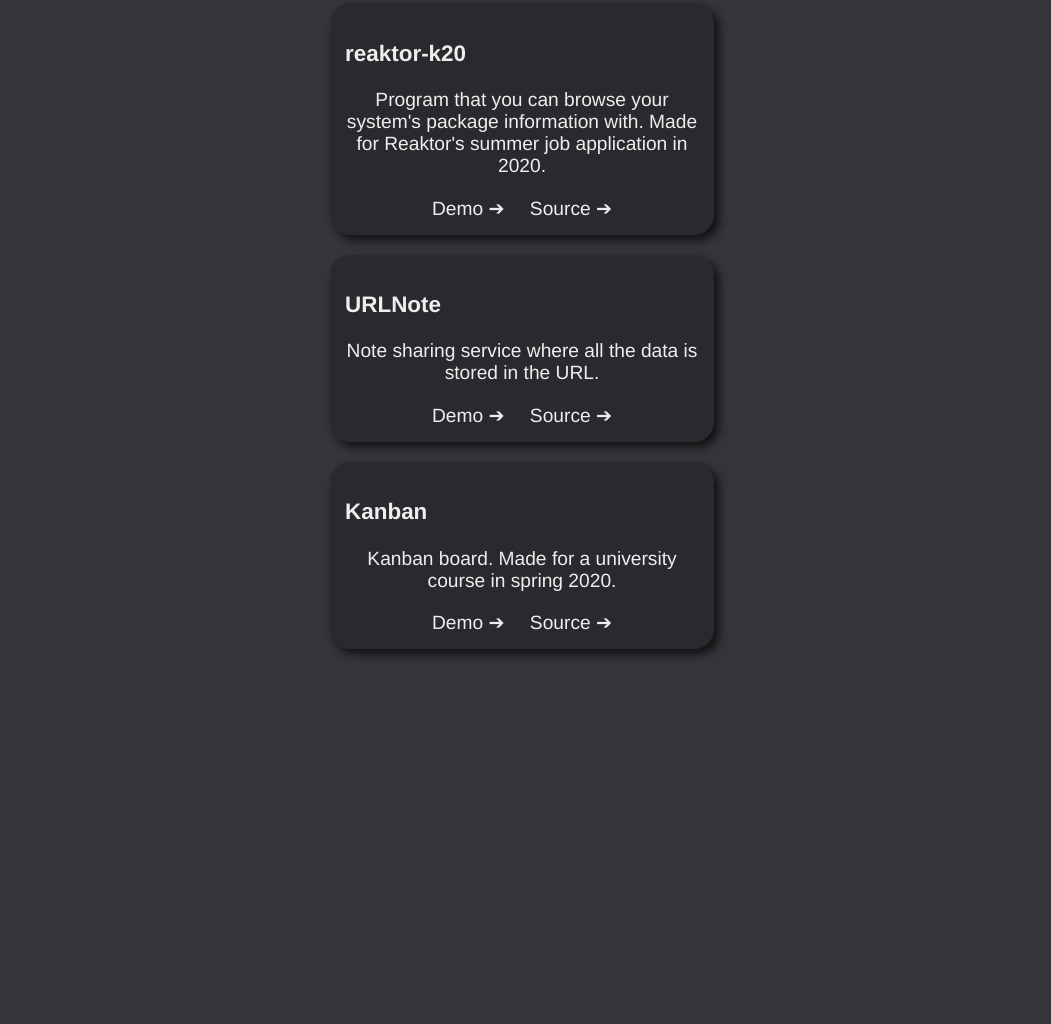
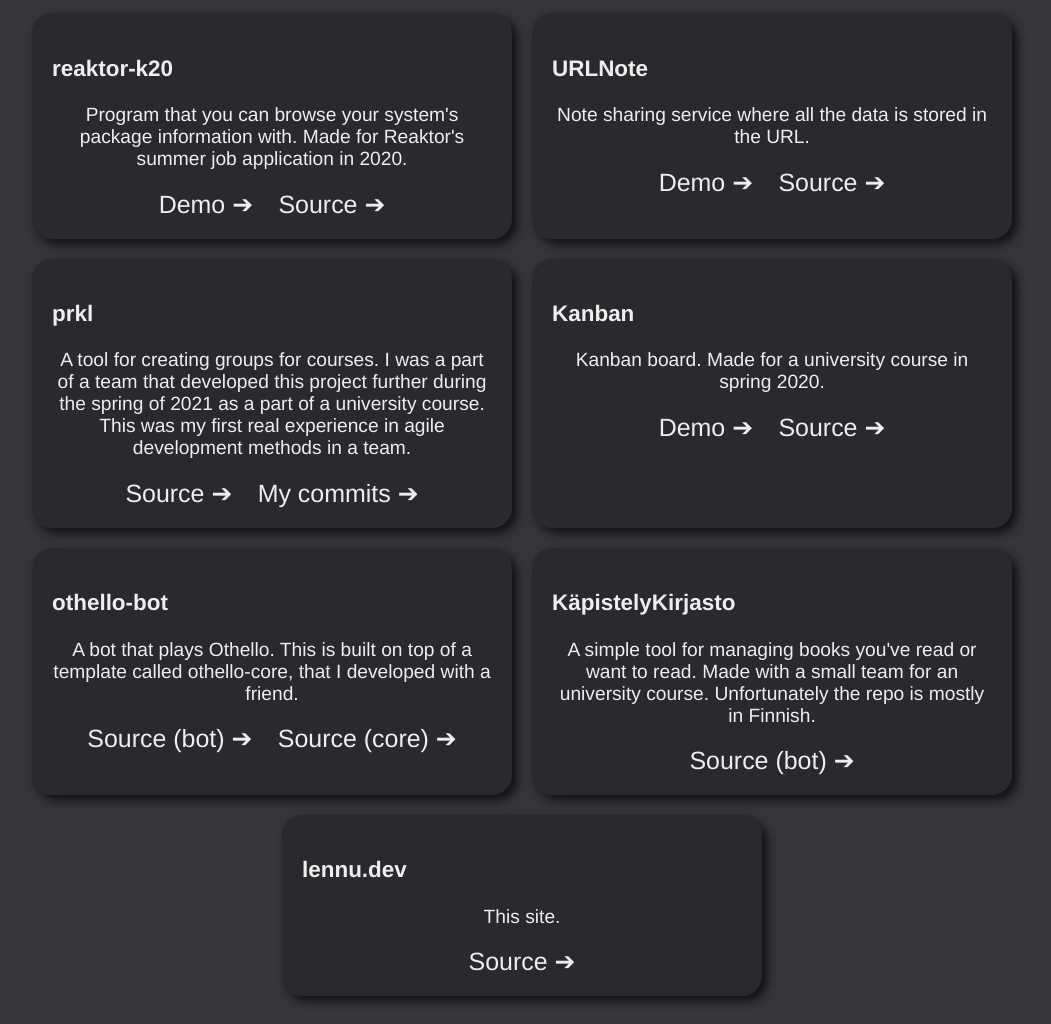
Before and after one commit to vuolen/vuolen.github.io, a plain HTML site: page src/index.html in a window 1280 px wide. Shown: the part 651-1675 px from the top of the page, without its empty margins (118-1169 px from the left). Before the commit the page ends 1338 px from the top, so only its background shows below. Drawn offline with nearby package versions, Linux system fonts and the light colour scheme; files that its build step writes are made by us from their sources.

Commit message:
added more projects

```diff
--- a/src/index.html
+++ b/src/index.html
@@ -16,6 +16,7 @@
     <h2>My name is Lennu.</h2>
     <h3>Here are some interesting projects of mine:</h3>
 
+    <div class="cards">
       <div class="card">
         <div class="card-content">
           <h3 class="card-header">reaktor-k20</h3>
@@ -39,6 +40,16 @@
 
       <div class="card">
         <div class="card-content">
+          <h3 class="card-header">prkl</h3>
+          <p>A tool for creating groups for courses. I was a part of a team that developed this project further during the spring of 2021 as a part of a university course. This was my first real experience in agile development methods in a team. </p>
+
+          <a href="https://github.com/UniversityOfHelsinkiCS/prkl" class="card-link" target="_blank"><span>Source &#10132;</span></a>
+          <a href="https://github.com/UniversityOfHelsinkiCS/prkl/commits?author=vuolen" class="card-link" target="_blank"><span>My commits &#10132;</span></a>
+        </div>
+      </div>
+
+      <div class="card">
+        <div class="card-content">
           <h3 class="card-header">Kanban</h3>
           <p>Kanban board. Made for a university course in spring 2020.</p>
 
@@ -47,6 +58,34 @@
         </div>
       </div>
 
+      <div class="card">
+        <div class="card-content">
+          <h3 class="card-header">othello-bot</h3>
+          <p>A bot that plays Othello. This is built on top of a template called othello-core, that I developed with a friend.</p>
+
+          <a href="https://github.com/vuolen/othello-bot" class="card-link" target="_blank"><span>Source (bot) &#10132;</span></a>
+          <a href="https://github.com/vuolen/othello-core" class="card-link" target="_blank"><span>Source (core) &#10132;</span></a>
+        </div>
+      </div>
+
+      <div class="card">
+        <div class="card-content">
+          <h3 class="card-header">KäpistelyKirjasto</h3>
+          <p>A simple tool for managing books you've read or want to read. Made with a small team for an university course. Unfortunately the repo is mostly in Finnish.</p>
+
+          <a href="https://github.com/korolainenriikka/ohtu_miniprojekti_2020" class="card-link" target="_blank"><span>Source (bot) &#10132;</span></a>
+        </div>
+      </div>
+
+      <div class="card">
+        <div class="card-content">
+          <h3 class="card-header">lennu.dev</h3>
+          <p> This site. </p>
+
+          <a href="https://github.com/vuolen/vuolen.github.io" class="card-link" target="_blank"><span>Source &#10132;</span></a>
+        </div>
+      </div>
+    </div>
 
   </div>
 </body>
--- a/src/index.less
+++ b/src/index.less
@@ -9,7 +9,7 @@ body {
 }
 
 .content {
-    max-width: 50em;
+    max-width: 60em;
     margin: auto;
     padding: 10px;
     text-align: center;
@@ -27,10 +27,17 @@ a {
     color: inherit;
 }
 
+.cards {
+    display: flex;
+    flex-direction: row;
+    flex-wrap: wrap;
+    justify-content: center;
+}
+
 .card {
     background-color: darken(@background, 5%);
-    max-width: 20em;
-    margin: 20px auto;
+    width: 25em;
+    margin: 10px 10px;
     border-radius: 20px;
     box-shadow: 5px 5px 10px #111111;
     overflow: hidden;
@@ -42,7 +49,7 @@ a {
 }
 
 .card-content {
-    padding: 15px;
+    padding: 20px;
 }
 
 .card-header {
@@ -53,6 +60,7 @@ a {
     margin: 0px 10px;
     transition: all .2s ease-in-out;
     display: inline-block;
+    font-size: 1.3em;
 }
 
 .card-link:hover {
```
Lines whose indentation alone changed are shown as unchanged.
